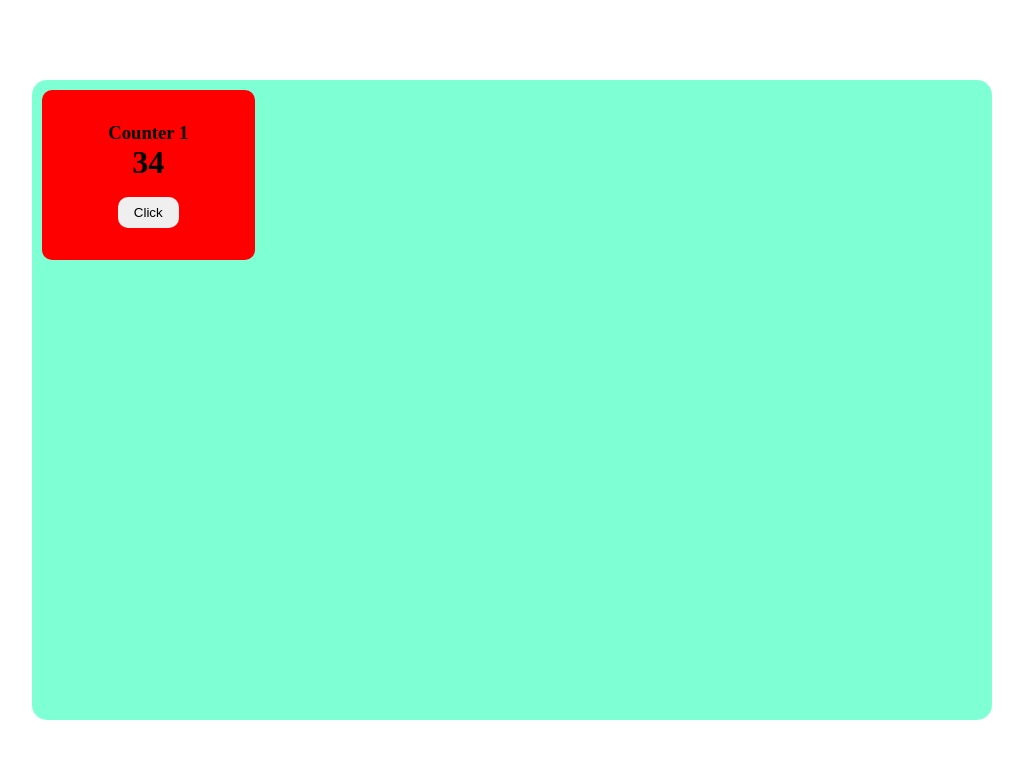
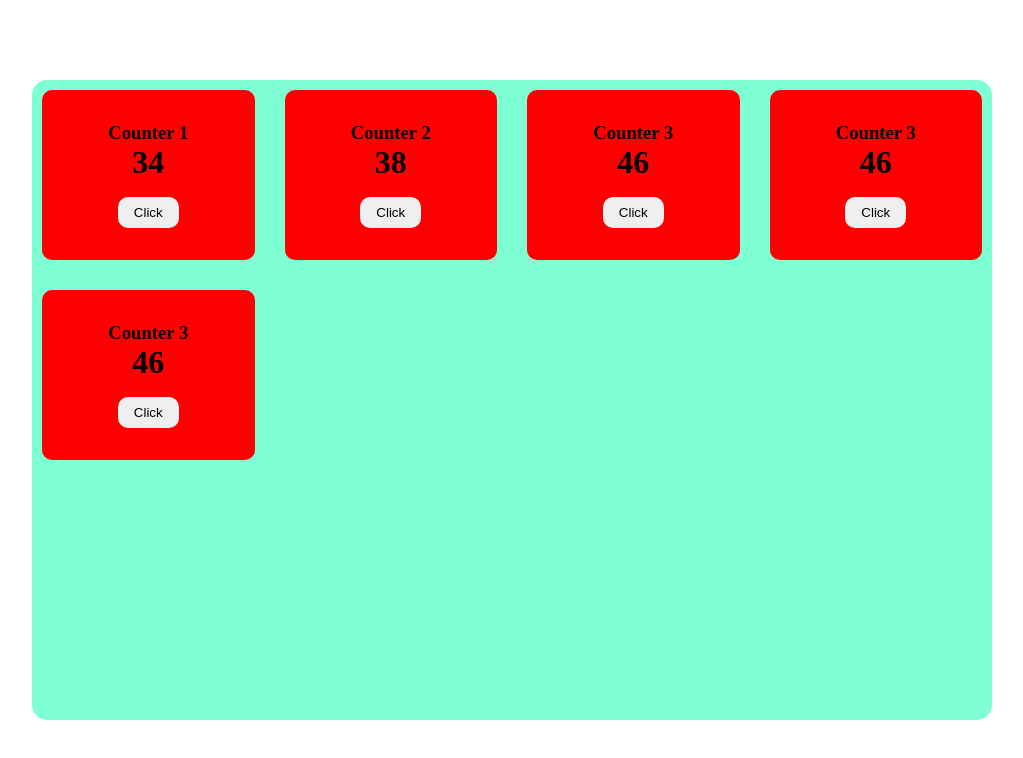
Before and after one commit to weilunchen210/Countio, a plain HTML site: page index.html in a window 1280 px wide. Shown: the whole page, without its empty margins (128-1151 px from the left). Drawn offline with Linux system fonts and the light colour scheme.

Commit message:
2ND base template

```diff
--- a/index.html
+++ b/index.html
@@ -18,6 +18,30 @@
                 <h1>34</h1>
                 <button>Click</button>
             </div>
+
+            <div class="counter-container">
+                <h3>Counter 2</h3>
+                <h1>38</h1>
+                <button>Click</button>
+            </div>
+
+            <div class="counter-container">
+                <h3>Counter 3</h3>
+                <h1>46</h1>
+                <button>Click</button>
+            </div>
+
+            <div class="counter-container">
+                <h3>Counter 3</h3>
+                <h1>46</h1>
+                <button>Click</button>
+            </div>
+
+            <div class="counter-container">
+                <h3>Counter 3</h3>
+                <h1>46</h1>
+                <button>Click</button>
+            </div>
         </div>
     </div>
 </body>
--- a/styles.css
+++ b/styles.css
@@ -16,7 +16,7 @@
 .main-container{
     display:grid;
     grid-template-columns: repeat(4, 1fr);
-    grid-template-rows: auto 1fr auto;
+    grid-template-rows: repeat(4,1fr);
     gap: 10px;
     height:80vh;
     width:75vw;
@@ -40,4 +40,10 @@
     border:none;
     border-radius:10px;
     margin-top:1rem;
+
 }
+
+.counter-container button:hover{
+    background-color:darkgrey;
+    cursor:pointer;
+}
```
